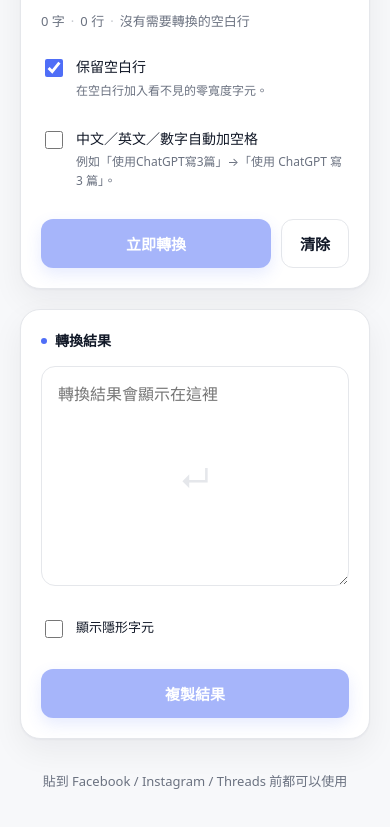
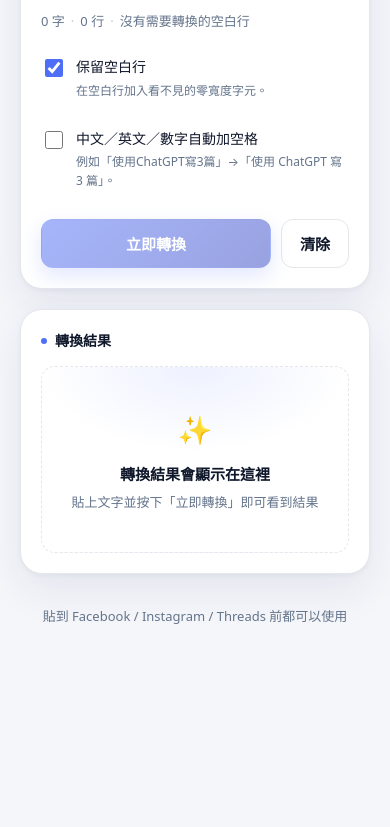
Before and after one commit to bruce-yang-422/blankflow, a website with bundled scripts: page index.html in a window 390 px wide. Shown: the part 667-1494 px from the top of the page. After the commit the page ends 1358 px from the top, so only its background shows below. Built offline with nearby package versions, Linux system fonts and the light colour scheme.

Commit message:
Improve visual design and swap in real brand icon
- Result panel now shows a compact empty state instead of a tall
  blank textarea, keeping both columns visually balanced.
- Stronger visual pass: gradient primary button, softer/deeper
  shadows, dual-tone background accent, refined color tokens.
- Replace placeholder lightning-bolt icon with the provided logo
  artwork; regenerate all PWA icon sizes (192/512/maskable/favicon)
  from icons/logo.png, and use icons/logo.ico as the browser favicon.
- Bump service worker cache version so the new app shell is picked
  up on next visit.

Co-Authored-By: Claude Sonnet 5 <noreply@anthropic.com>

```diff
--- a/index.html
+++ b/index.html
@@ -8,7 +8,9 @@
   <meta name="theme-color" content="#111827" />
 
   <link rel="manifest" href="manifest.webmanifest" />
-  <link rel="icon" href="icons/favicon.svg" type="image/svg+xml" />
+  <link rel="icon" href="icons/logo.ico" sizes="any" />
+  <link rel="icon" href="icons/favicon-16.png" type="image/png" sizes="16x16" />
+  <link rel="icon" href="icons/favicon-32.png" type="image/png" sizes="32x32" />
   <link rel="apple-touch-icon" href="icons/pwa-192.png" />
   <link rel="stylesheet" href="src/styles/globals.css" />
 </head>
@@ -16,7 +18,7 @@
   <div class="app">
     <header class="header">
       <div class="header__brand">
-        <span class="header__logo" aria-hidden="true">⌁</span>
+        <img class="header__logo" src="icons/pwa-192.png" alt="" width="34" height="34" />
         <span class="header__title">空白換行轉換器</span>
       </div>
       <div class="header__actions">
@@ -80,26 +82,31 @@
         </div>
       </section>
 
-      <section class="panel result-panel" aria-labelledby="resultLabel">
+      <section id="resultPanel" class="panel result-panel is-empty" aria-labelledby="resultLabel">
         <div class="panel__head">
           <span id="resultLabel" class="panel__label">轉換結果</span>
         </div>
 
+        <div id="resultEmptyState" class="result-empty-state">
+          <span class="result-empty-state__icon" aria-hidden="true">✨</span>
+          <p class="result-empty-state__title">轉換結果會顯示在這裡</p>
+          <p class="result-empty-state__desc">貼上文字並按下「立即轉換」即可看到結果</p>
+        </div>
+
         <div id="conversionSummary" class="summary" aria-live="polite" hidden></div>
 
-        <div class="result-wrap">
-          <textarea id="outputText" class="textarea textarea--result" readonly placeholder="轉換結果會顯示在這裡"></textarea>
-          <div id="resultEmpty" class="result-empty" aria-hidden="true">↵</div>
+        <div id="resultWrap" class="result-wrap" hidden>
+          <textarea id="outputText" class="textarea textarea--result" readonly></textarea>
         </div>
 
-        <label class="option option--inline">
+        <label id="showInvisibleOption" class="option option--inline" hidden>
           <input type="checkbox" id="optShowInvisible" />
           <span class="option__text">
             <span class="option__title">顯示隱形字元</span>
           </span>
         </label>
 
-        <div class="action-bar">
+        <div id="resultActionBar" class="action-bar" hidden>
           <button id="copyBtn" class="btn btn--primary" disabled>複製結果</button>
         </div>
       </section>
--- a/src/main.js
+++ b/src/main.js
@@ -4,7 +4,11 @@ import { copyText } from "./core/clipboard.js";
 
 const inputText = document.getElementById("inputText");
 const outputText = document.getElementById("outputText");
-const resultWrap = outputText.parentElement;
+const resultWrap = document.getElementById("resultWrap");
+const resultPanel = document.getElementById("resultPanel");
+const resultEmptyState = document.getElementById("resultEmptyState");
+const showInvisibleOption = document.getElementById("showInvisibleOption");
+const resultActionBar = document.getElementById("resultActionBar");
 
 const statChars = document.getElementById("statChars");
 const statLines = document.getElementById("statLines");
@@ -73,13 +77,19 @@ function updateStats() {
 
 function renderOutput(text) {
   currentOutput = text;
-  resultWrap.classList.toggle("has-content", text.length > 0);
+
+  const hasContent = text.length > 0;
+  resultPanel.classList.toggle("is-empty", !hasContent);
+  resultEmptyState.hidden = hasContent;
+  resultWrap.hidden = !hasContent;
+  showInvisibleOption.hidden = !hasContent;
+  resultActionBar.hidden = !hasContent;
 
   outputText.value = optShowInvisible.checked
     ? text.replace(ZWSP_RE, "␣")
     : text;
 
-  copyBtn.disabled = text.length === 0;
+  copyBtn.disabled = !hasContent;
 }
 
 function showToast(message, duration = 2500) {
--- a/src/styles/globals.css
+++ b/src/styles/globals.css
@@ -1,20 +1,22 @@
 :root {
-  --bg: #F7F8FA;
-  --bg-accent: #EEF1FF;
+  --bg: #F5F6FA;
+  --bg-accent: #E8ECFF;
   --card: #FFFFFF;
-  --text: #111827;
-  --text-secondary: #6B7280;
+  --text: #0F172A;
+  --text-secondary: #64748B;
   --border: #E5E7EB;
   --primary: #4F6EF7;
   --primary-hover: #3d5ce0;
+  --primary-dark: #3548C4;
   --primary-soft: #EEF1FF;
   --success: #16A34A;
-  --radius-card: 20px;
+  --radius-card: 22px;
   --radius-input: 14px;
   --radius-btn: 12px;
   --radius-chip: 999px;
-  --shadow: 0 1px 2px rgba(17,24,39,.04), 0 12px 32px rgba(17,24,39,.06);
+  --shadow: 0 2px 4px rgba(17,24,39,.04), 0 16px 40px rgba(30,41,99,.08);
   --shadow-sm: 0 1px 2px rgba(17,24,39,.05);
+  --shadow-lift: 0 20px 48px rgba(30,41,99,.12);
   color-scheme: light;
 }
 
@@ -29,12 +31,14 @@ html, body {
 
 body {
   background:
-    radial-gradient(1200px 480px at 50% -120px, var(--bg-accent), transparent),
+    radial-gradient(900px 420px at 15% -100px, var(--bg-accent), transparent 70%),
+    radial-gradient(900px 420px at 85% -60px, #FDEFF8, transparent 70%),
     var(--bg);
   color: var(--text);
   font-family: "Noto Sans TC", system-ui, -apple-system, BlinkMacSystemFont, "Segoe UI", sans-serif;
   line-height: 1.6;
   min-height: 100vh;
+  -webkit-font-smoothing: antialiased;
 }
 
 .app {
@@ -68,15 +72,11 @@ body {
 }
 
 .header__logo {
-  display: inline-flex;
-  align-items: center;
-  justify-content: center;
-  width: 32px;
-  height: 32px;
-  border-radius: 10px;
-  background: var(--primary);
-  color: #fff;
-  font-size: 17px;
+  display: block;
+  width: 34px;
+  height: 34px;
+  border-radius: 11px;
+  box-shadow: 0 4px 12px rgba(79, 110, 247, 0.35);
 }
 
 .header__actions {
@@ -149,6 +149,11 @@ body {
   display: flex;
   flex-direction: column;
   gap: 14px;
+  transition: box-shadow 0.2s ease;
+}
+
+.panel:hover {
+  box-shadow: var(--shadow-lift);
 }
 
 @media (min-width: 640px) {
@@ -240,18 +245,47 @@ body {
   position: relative;
 }
 
-.result-empty {
-  position: absolute;
-  top: 50%;
-  left: 50%;
-  transform: translate(-50%, -50%);
-  font-size: 32px;
-  color: var(--border);
-  pointer-events: none;
+/* Result empty state */
+.result-empty-state {
+  display: flex;
+  flex-direction: column;
+  align-items: center;
+  justify-content: center;
+  text-align: center;
+  gap: 6px;
+  padding: 40px 20px;
+  border: 1.5px dashed var(--border);
+  border-radius: var(--radius-input);
+  background:
+    radial-gradient(220px 120px at 50% 0%, var(--primary-soft), transparent 70%);
 }
 
-.result-wrap.has-content .result-empty {
-  display: none;
+.result-empty-state__icon {
+  font-size: 28px;
+  margin-bottom: 4px;
+}
+
+.result-empty-state__title {
+  margin: 0;
+  font-weight: 600;
+  font-size: 15px;
+  color: var(--text);
+}
+
+.result-empty-state__desc {
+  margin: 0;
+  font-size: 13px;
+  color: var(--text-secondary);
+}
+
+.panel.is-empty {
+  justify-content: center;
+}
+
+@media (min-width: 900px) {
+  .panel.is-empty .result-empty-state {
+    padding: 64px 24px;
+  }
 }
 
 /* Stats bar */
@@ -342,18 +376,19 @@ body {
 }
 
 .btn--primary {
-  background: var(--primary);
+  background: linear-gradient(135deg, var(--primary), var(--primary-dark));
   color: #fff;
-  box-shadow: 0 6px 16px rgba(79, 110, 247, 0.28);
+  box-shadow: 0 8px 20px rgba(79, 110, 247, 0.32);
 }
 
 .btn--primary:hover:not(:disabled) {
-  background: var(--primary-hover);
+  background: linear-gradient(135deg, var(--primary-hover), var(--primary-dark));
+  box-shadow: 0 10px 24px rgba(79, 110, 247, 0.4);
 }
 
 .btn--primary:active:not(:disabled) {
   transform: translateY(1px);
-  box-shadow: 0 3px 10px rgba(79, 110, 247, 0.28);
+  box-shadow: 0 4px 12px rgba(79, 110, 247, 0.32);
 }
 
 .btn--secondary {
@@ -384,10 +419,12 @@ body {
 /* Summary */
 .summary {
   font-size: 13px;
-  color: var(--success);
-  background: #F0FDF4;
+  font-weight: 500;
+  color: #15803D;
+  background: #ECFDF5;
+  border: 1px solid #BBF7D0;
   border-radius: var(--radius-btn);
-  padding: 10px 12px;
+  padding: 12px 14px;
   display: flex;
   flex-direction: column;
   gap: 4px;
--- a/sw.js
+++ b/sw.js
@@ -1,4 +1,4 @@
-const CACHE_VERSION = "blankflow-v1";
+const CACHE_VERSION = "blankflow-v2";
 
 const APP_SHELL = [
   "./",
@@ -12,7 +12,8 @@ const APP_SHELL = [
   "./src/core/statistics.js",
   "./src/core/clipboard.js",
   "./src/core/processText.js",
-  "./icons/favicon.svg",
+  "./icons/logo.ico",
+  "./icons/favicon-32.png",
   "./icons/pwa-192.png",
   "./icons/pwa-512.png",
   "./icons/pwa-maskable-512.png",
```
Also changed, not shown: icons/favicon-16.png (added), icons/favicon-32.png (added), icons/favicon.svg (deleted), icons/logo.ico (added), icons/logo.png (added), icons/pwa-192.png, icons/pwa-512.png, icons/pwa-maskable-512.png.
